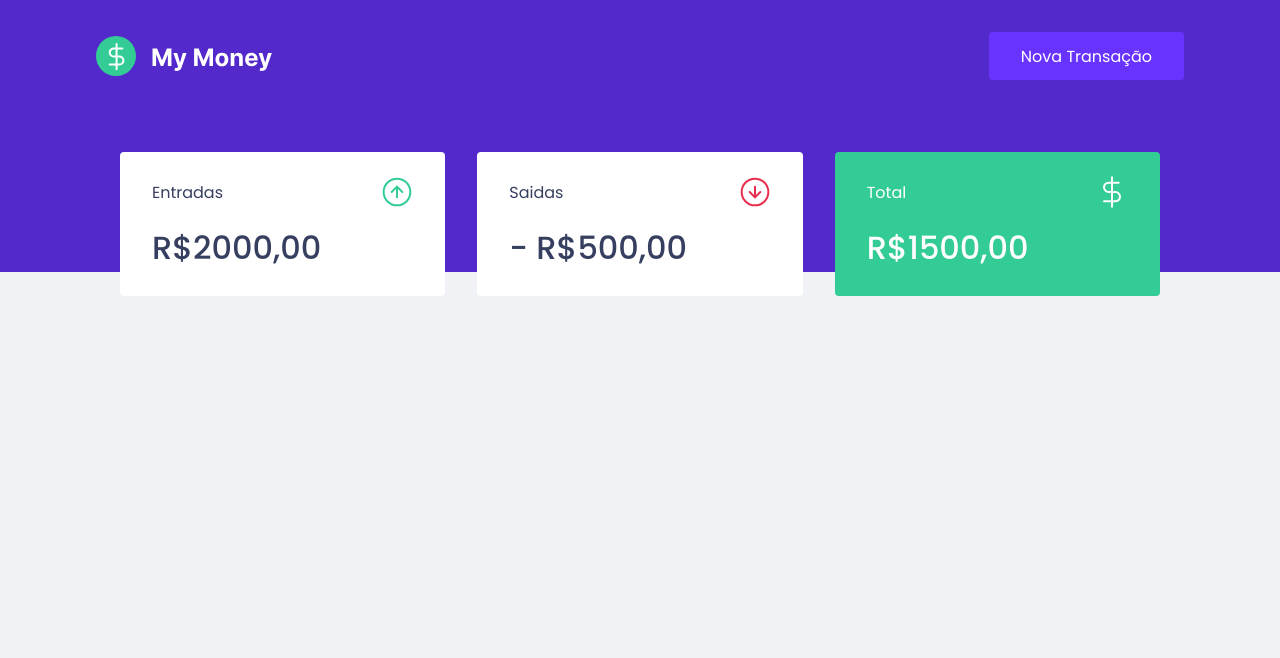
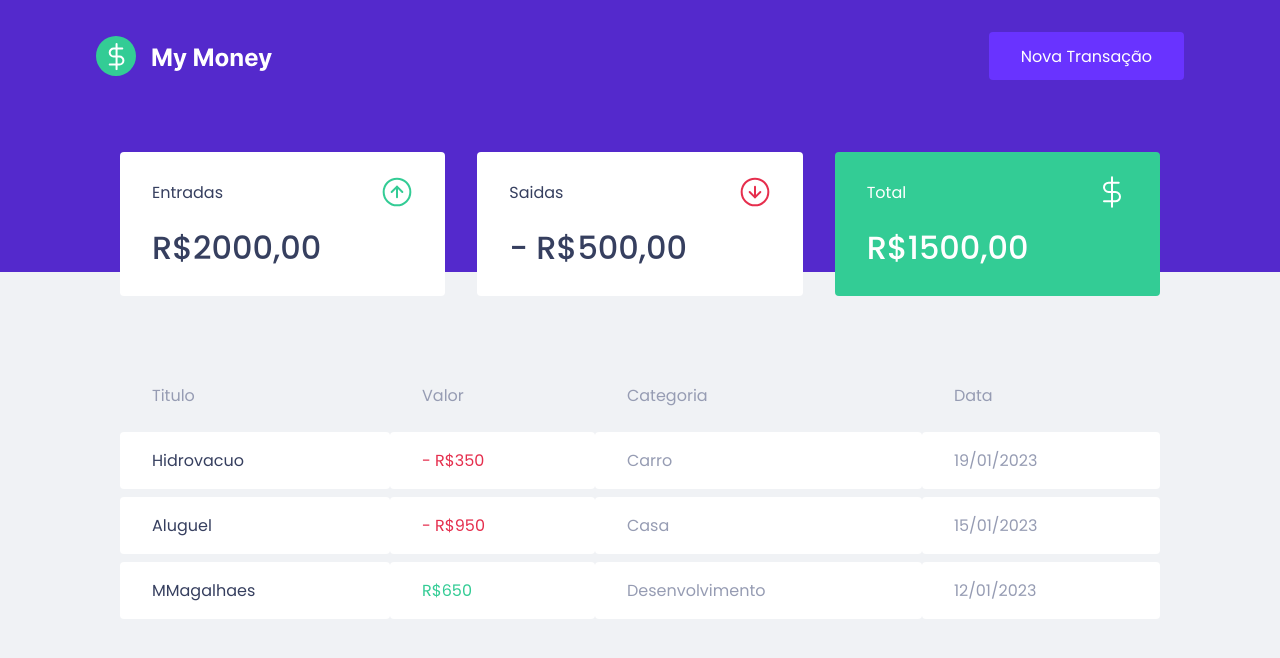
Before and after one commit to Zilla3k/mymoneyapp, a React (Create React App) app: page / in a window 1280 px wide. Shown: the top 658 px of the page. Built offline with nearby package versions, Linux system fonts and the light colour scheme.

Commit message:
transactions-table

```diff
--- a/src/components/Dashboard/index.tsx
+++ b/src/components/Dashboard/index.tsx
@@ -1,4 +1,5 @@
 import { Summary } from "../Summary";
+import { TransactionsTable } from "../Transactions";
 
 import { Container } from "./styles";
 
@@ -6,6 +7,7 @@ export function Dashboard(){
   return (
     <Container>
       <Summary/>
+      <TransactionsTable/>
     </Container>
   )
 }
--- /dev/null
+++ b/src/components/Transactions/index.tsx
@@ -0,0 +1,47 @@
+import { Container } from "./styles";
+
+export function TransactionsTable(){
+  return (
+    <Container>
+      <table>
+        <thead>
+          <th>
+            Titulo
+          </th>
+          <th>
+            Valor
+          </th>
+          <th>
+            Categoria
+          </th>
+          <th>
+            Data
+          </th>
+        </thead>
+
+        <tbody>
+            <tr>
+              <td>Hidrovacuo</td>
+              <td className="withdraw">- R$350</td>
+              <td>Carro</td>
+              <td>19/01/2023</td>
+            </tr>
+
+            <tr>
+              <td>Aluguel</td>
+              <td className="withdraw">- R$950</td>
+              <td>Casa</td>
+              <td>15/01/2023</td>
+            </tr>
+
+            <tr>
+              <td>MMagalhaes</td>
+              <td className="deposit">R$650</td>
+              <td>Desenvolvimento</td>
+              <td>12/01/2023</td>
+            </tr>
+          </tbody>
+      </table>
+    </Container>
+  )
+}
--- /dev/null
+++ b/src/components/Transactions/styles.ts
@@ -0,0 +1,41 @@
+import styled from "styled-components";
+
+export const Container = styled.div`
+  margin-top: 4rem;
+
+  table{
+    width: 100%;
+    border-spacing: 0 0.5rem;
+
+    th{
+      color: var(--text-body);
+      font-weight: 400;
+      padding: 1rem 2rem;
+      text-align: left;
+      line-height: 1.5rem;
+    }
+
+    td{
+      padding: 1rem 2rem;
+      border: 0;
+      background: var(--shape);
+      color: var(--text-body);
+      border-radius: 0.25rem;
+
+      &:first-child{
+        color: var(--text-title);
+      }
+
+      &.deposit{
+        color:var(--green)
+      }
+
+      &.withdraw{
+        color:var(--red)
+      }
+    }
+
+
+  }
+
+`
```
